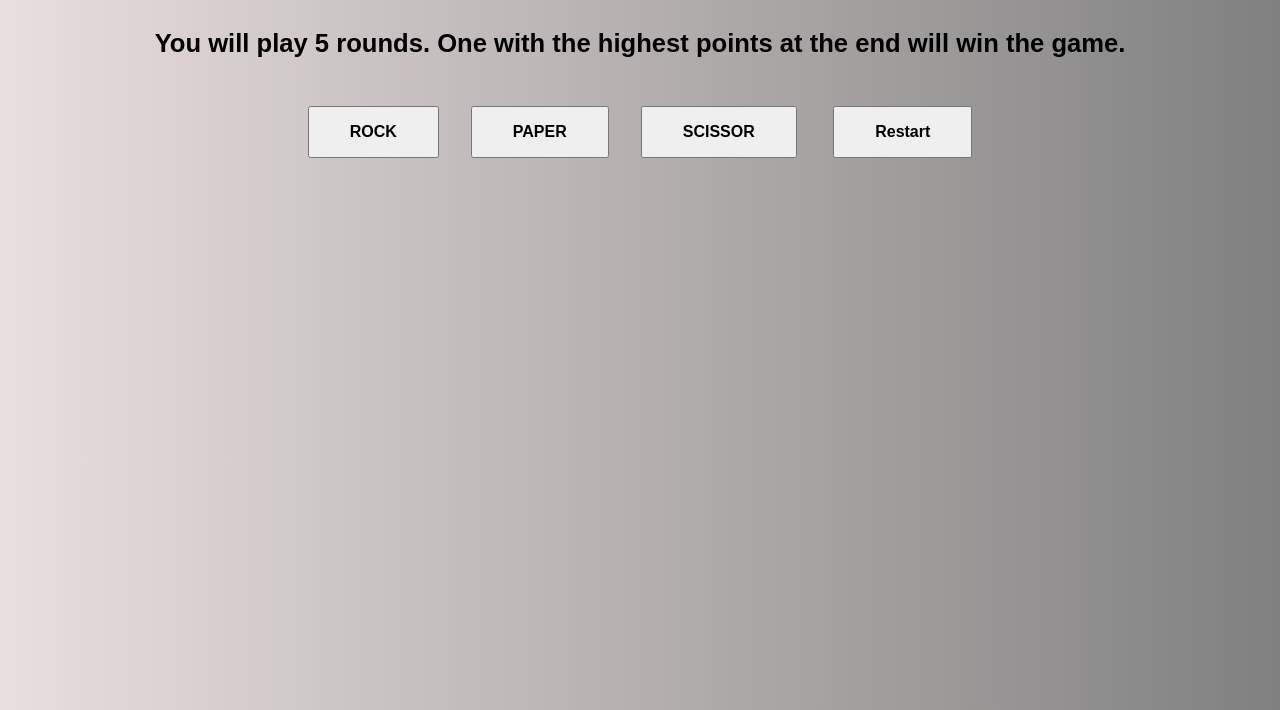
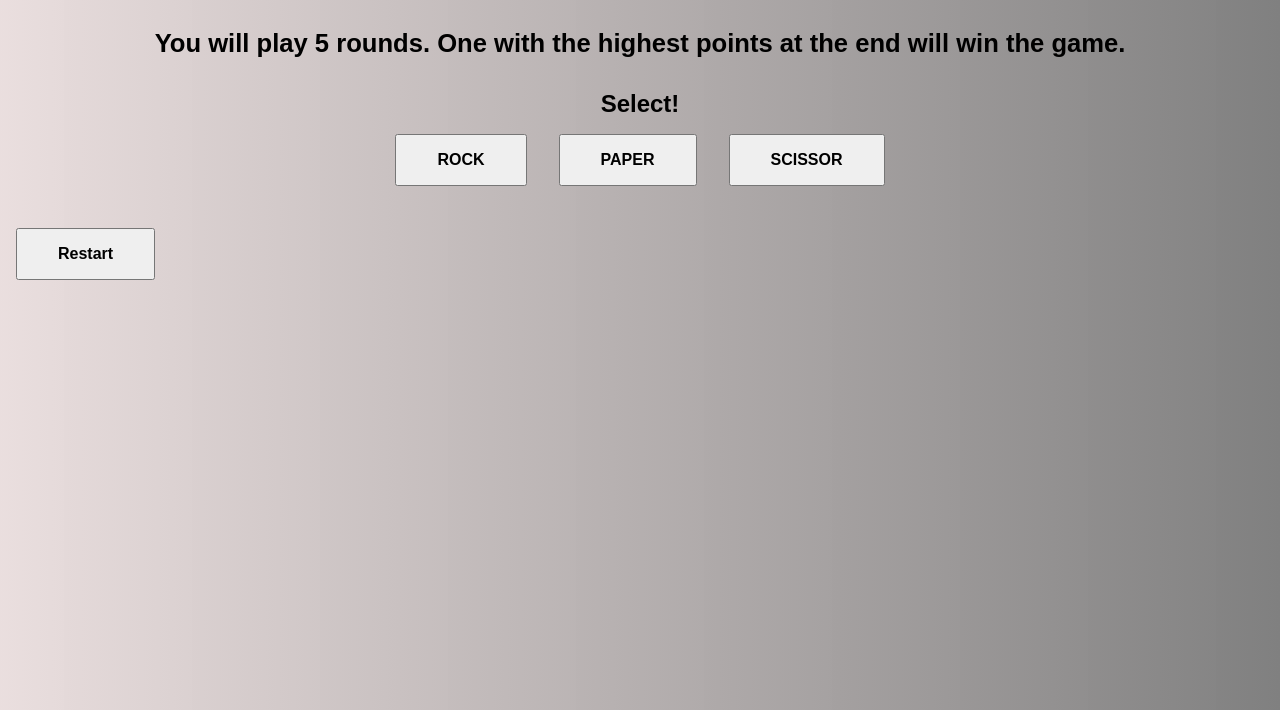
Before and after one commit to Amrit57/Rock-Paper-Scissor, a plain HTML site: page index.html in a window 1280 px wide. Shown: the part 90-800 px from the top of the page. Drawn offline with Linux system fonts and the light colour scheme; a web font is replaced by a local one.

Commit message:
RPS game complete!

```diff
--- a/index.html
+++ b/index.html
@@ -14,11 +14,13 @@
     <div class="container">
         <h1 style="text-align: center ;">ROCK PAPER SCISSOR</h1>
         <h2 class="intro">You will play 5 rounds. One with the highest points at the end  will win the game.</h2>
-        <div class="btn">
-            <button id="rock">ROCK</button><button id="paper">PAPER</button><button id="scissor">SCISSOR</button>
-            <button class="restart">Restart</button>
+        <h2 >Select!</h2>
+        <div>
+            <button class="btn" id="rock">ROCK</button><button class="btn" id="paper">PAPER</button><button class="btn" id="scissor">SCISSOR</button>
         </div>
-
+    </div>
+    <div id="reset">
+        <button class="btn restart">Restart</button>
     </div>
 </body>
 
```
